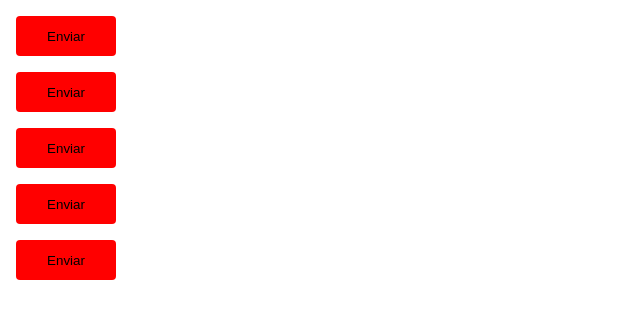
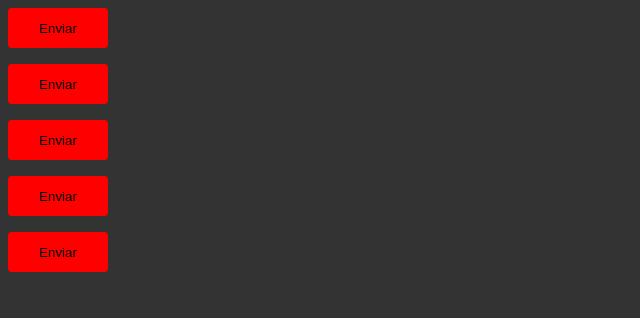
Before and after one commit to CaioEliws/ignite-timer, a React (Vite) app: page / in a window 1280 px wide. Shown: the top 318 px of the page, without its empty margins (0-640 px from the left). Built offline with nearby package versions, Linux system fonts and the light colour scheme.

Commit message:
using global styles in typescript with styled components

```diff
--- a/src/App.tsx
+++ b/src/App.tsx
@@ -2,6 +2,7 @@
 import { Button } from "./components/Button";
 
 import { defaultTheme } from './styles/themes/default';
+import { GlobalStyle } from './styles/global';
 
 export function App() {
   return (
@@ -11,6 +12,8 @@
       <Button  variant="danger" />
       <Button variant="sucess" />
       <Button />
+
+      <GlobalStyle />
     </ThemeProvider>
   )
 }
--- /dev/null
+++ b/src/styles/global.ts
@@ -0,0 +1,14 @@
+import { createGlobalStyle } from 'styled-components'
+
+export const GlobalStyle = createGlobalStyle`
+    * {
+        margin: 0;
+        padding: 0;
+        box-sizing: border-box;
+    }
+
+    body {
+        background: #333;
+        color: #fff;
+    }
+`;
```
